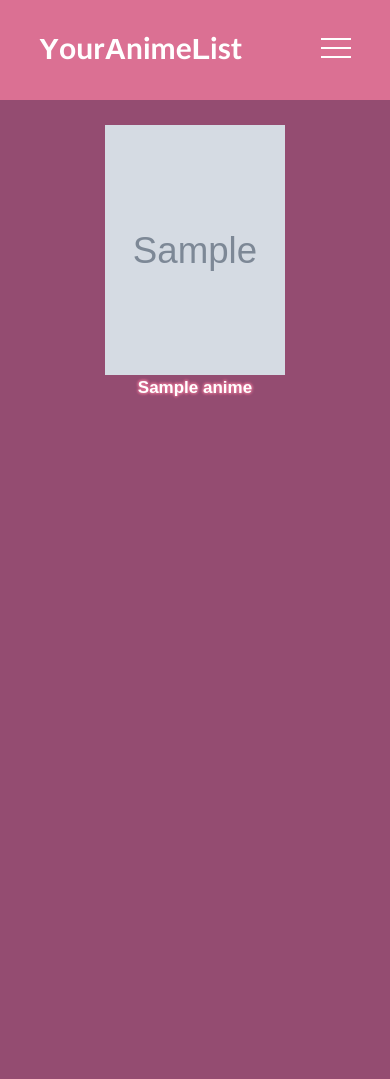
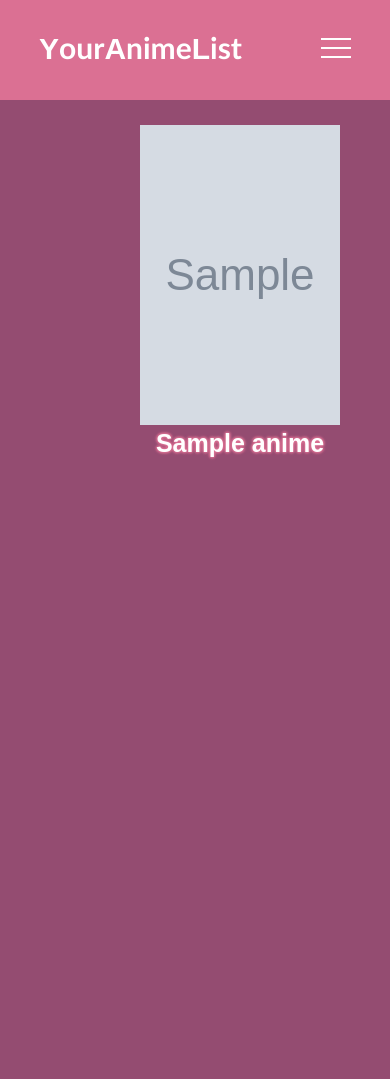
Before and after one commit to bitwopi/MyFirstSite, a Django app: page / in a window 390 px wide; the page is wider, and only the part inside the window is pictured. Shown: the top 1079 px of that part. Before the commit the page ends 398 px from the top of that part, so only its background shows below. Run offline with Django 4.2, Linux system fonts and the light colour scheme; tables that the repository leaves empty hold one stand-in row (values such as "Sample post"); grey boxes marked "Sample" are stand-in pictures.

Commit message:
optimized some mobile orientation design problems

```diff
--- a/mysite/main_app/static/main_app/css/styles.css
+++ b/mysite/main_app/static/main_app/css/styles.css
@@ -44,14 +44,14 @@ a{
 /* Landscape phones and portrait tablets */
 @media (max-width: 767px) {
     .container{
-        max-width: 700px;
+        width: 767px;
     }
 }
 
 /* Portrait phones and smaller */
 @media (max-width: 480px) {
     .container{
-        max-width: 400px;
+        max-width: 480px;
     }
 }
 
@@ -63,9 +63,29 @@ a{
 }
 
 /*list*/
-.list-items{
+.list-img{
     width: 180px;
     height: 250px;
+}
+.list-items{
+    font-size: 18px;
+}
+/* Landscape phones and portrait tablets */
+@media (max-width: 767px) {
+    .list-img{
+        width: 200px;
+        height: 300px;
+    }
+    .list-items{
+        font-size: 25px;
+    }
+}
+/* Iphone 5 */
+@media (max-width: 320px) {
+    .list-img{
+        width: 250px;
+        height: 320px;
+    }
 }
 /*list end*/
 
@@ -274,12 +294,14 @@ a{
     display: flex;
     padding: 30px;
     justify-content: center;
-    align_items: center;
+    min-height: 1080px;
 }
 .log-bg{
     background-image: url(../images/log_bg.jpg);
     background-repeat: no-repeat;
     background-size: cover;
+    height: 100%;
+    width: 100%;
 }
 /*login form end*/
 /*register form*/
--- a/mysite/main_app/templates/main_app/base.html
+++ b/mysite/main_app/templates/main_app/base.html
@@ -36,6 +36,7 @@
         {% endblock %}
         {% block content %}
         {% endblock %}
+    </div>
     <div class="paginator-container">
         <nav class="paginator bordering">
             {% if paginator.num_pages > 1 %}
@@ -53,8 +54,6 @@
             {% endif %}
         </nav>
     </div>
-    </div>
-
         <!-- Конец блока контента -->
     <script src="{% static 'main_app/js/scripts.js' %}"></script>
 </body>
--- a/mysite/main_app/templates/main_app/lists/index.html
+++ b/mysite/main_app/templates/main_app/lists/index.html
@@ -8,9 +8,9 @@
     <div class="content bordering">
         {% for pi in posts %}
         <a href="{{ pi.get_absolute_url }}">
-            <figure>
+            <figure class="list-items">
                 {% if pi.cover %}
-                <img class="list-items" src={{pi.cover.url}}>
+                <img class="list-img" src={{pi.cover.url}}>
                 <figcaption>{{pi.title|truncatechars:20}}</figcaption>
             </figure>
         </a>
```
Also changed, not shown: other parts of mysite/main_app/static/main_app/css/styles.css (+54 -5 lines). Lines whose indentation alone changed are shown as unchanged.
